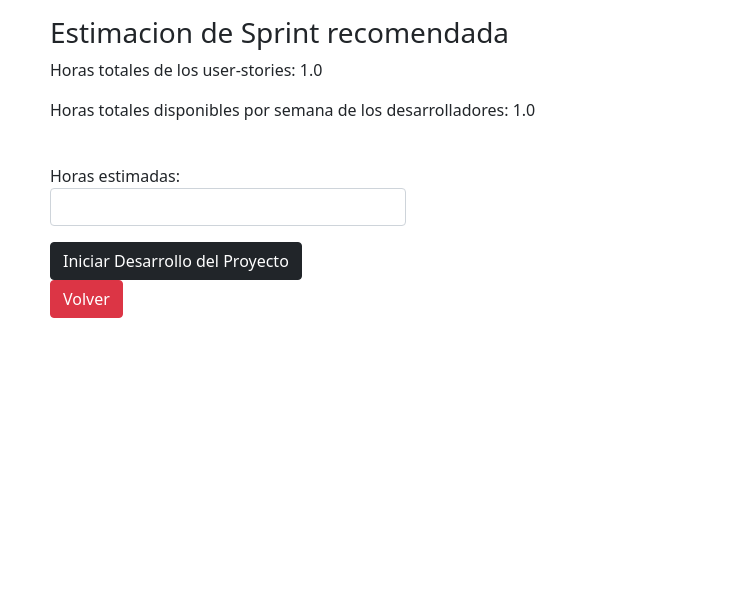
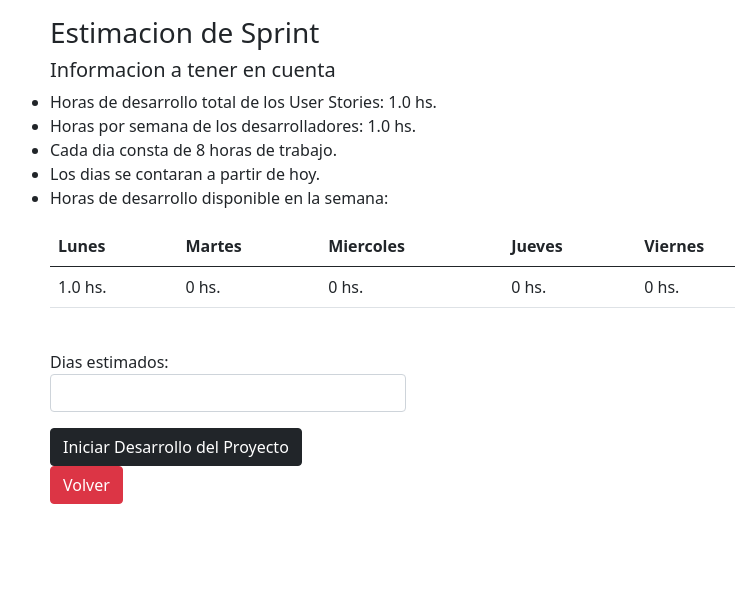
Before and after one commit to Giuli1297/scrum-kanban-pm, a Django app: a page that uses templates/sprint/estimarSprint.html in a window 1280 px wide. Shown: the part 56-670 px from the top of the page, without its empty margins (32-767 px from the left). Run offline with Django 3.2, Linux system fonts and the light colour scheme; tables that the repository leaves empty hold one stand-in row (values such as "Sample post"); some libraries are stand-ins or nearby versions.

Commit message:
Burndown chart2

```diff
--- a/projectmanager/forms.py
+++ b/projectmanager/forms.py
@@ -330,4 +330,4 @@ class EstimacionSprint(forms.Form):
     """
         Clase formulario para la estimacion de un sprint de proyecto
     """
-    horas_estimadas = forms.FloatField(widget=forms.NumberInput(attrs={'class': 'form-control'}))
+    dias_estimados = forms.IntegerField(widget=forms.NumberInput(attrs={'class': 'form-control'}))
--- a/projectmanager/models/sprint_model.py
+++ b/projectmanager/models/sprint_model.py
@@ -40,7 +40,9 @@ class Sprint(models.Model):
         ('en_desarrollo', 'Sprint en desarrollo'),
     )
     fecha_inicio = models.DateTimeField(null=True, blank=True)
-    duracion_estimada = models.FloatField(null=True, blank=True)
+    fecha_inicio_desarrollo = models.DateTimeField(null=True, blank=True)
+    duracion_estimada_dias = models.IntegerField(null=True, blank=True)
+    horas_realizadas = models.FloatField(null=True, blank=True, default=0)
     fecha_finalizacion = models.DateTimeField(null=True, blank=True)
     estado = models.CharField(max_length=20, choices=ESTADOS, default='conf1')
     proyecto = models.ForeignKey(Proyecto, related_name="registro_sprints", on_delete=models.CASCADE, null=True)
--- a/projectmanager/views/general_views.py
+++ b/projectmanager/views/general_views.py
@@ -74,7 +74,6 @@ class VerificationView(View):
                 return redirect('home')
             user.is_active = True
             user.save()
-
             # Log activity
             SystemActivity.objects.create(usuario=request.user,
                                           descripcion="Se ha verificado al usuario " + user.username)
--- a/projectmanager/views/sprint_views.py
+++ b/projectmanager/views/sprint_views.py
@@ -39,6 +39,7 @@ from django.http import JsonResponse
 from django.urls import reverse_lazy, reverse
 from django.contrib.sites.shortcuts import get_current_site
 from projectmanager.views.general_views import UserAccessMixin
+from django.utils import timezone
 
 
 class CargarSprintBacklog(View):
@@ -262,20 +263,36 @@ class EstimarSprint(View):
         form = EstimacionSprint()
         proyecto = Proyecto.objects.get(slug=slug)
         sprint = proyecto.sprint_actual
-        horas = 0
+        horas_us_total = 0
         horas_desarrolladores = 0
+        horas_por_dia = {'lun': 0,
+                         'mar': 0,
+                         'mie': 0,
+                         'jue': 0,
+                         'vie': 0}
         for us in sprint.sprint_backlog.all():
             if not us.tiempoEstimado > 0:
                 messages.error(request, "Faltan Estimar User Stories")
                 return redirect('proyecto_gestion', slug=slug)
-            horas = horas + us.tiempoEstimado
+            horas_us_total = horas_us_total + us.tiempoEstimado
         for tiempo in proyecto.tiempos_de_usuarios.all():
             horas_desarrolladores += tiempo.horas
+            if tiempo.dia == 'LUN':
+                horas_por_dia['lun'] += tiempo.horas
+            if tiempo.dia == 'MAR':
+                horas_por_dia['mar'] += tiempo.horas
+            if tiempo.dia == 'MIE':
+                horas_por_dia['mie'] += tiempo.horas
+            if tiempo.dia == 'JUE':
+                horas_por_dia['jue'] += tiempo.horas
+            if tiempo.dia == 'VIE':
+                horas_por_dia['vie'] += tiempo.horas
 
-        # proyecto.sprint_actual.duracion_estimada
+                # proyecto.sprint_actual.duracion_estimada
         context = {
-            'horas': horas,
+            'horas': horas_us_total,
             'horas_desarrolladores': horas_desarrolladores,
+            'horas_por_dia': horas_por_dia,
             'form': form,
             'proyecto': proyecto
         }
@@ -287,8 +304,9 @@ class EstimarSprint(View):
         form = EstimacionSprint(request.POST)
 
         if form.is_valid():
-            horasEstimadas = form.cleaned_data['horas_estimadas']
-            sprint.duracion_estimada = horasEstimadas
+            diasEstimados = form.cleaned_data['dias_estimados']
+            sprint.duracion_estimada_dias = diasEstimados
+            sprint.fecha_inicio_desarrollo = timezone.now().date()
             sprint.estado = 'conf3'
             sprint.save()
             for us in sprint.sprint_backlog.all():
@@ -317,9 +335,16 @@ class VerBurndownChartView(View):
 class getDataForBurndownChart(View):
     def get(self, request, slug, *args, **kwargs):
         proyecto = Proyecto.objects.get(slug=slug)
-        duracionSprint = proyecto.sprint_actual.duracion_estimada
+        horas_us_total = 0
+        for us in proyecto.sprint_actual.sprint_backlog.all():
+            if not us.tiempoEstimado > 0:
+                messages.error(request, "Faltan Estimar User Stories")
+                return redirect('proyecto_gestion', slug=slug)
+            horas_us_total = horas_us_total + us.tiempoEstimado
+        duracionSprint = proyecto.sprint_actual.duracion_estimada_dias
         data = {
-            'horas_estimadas': duracionSprint,
+            'dias_estimados': duracionSprint,
+            'horas_us_totales': horas_us_total,
             'horas_desarrolladas': 0
         }
         return JsonResponse(data)
--- a/templates/sprint/estimarSprint.html
+++ b/templates/sprint/estimarSprint.html
@@ -2,9 +2,37 @@
 
 {% block content %}
 <div class="row mb-3">
-    <h3>Estimacion de Sprint recomendada</h3>
-    <p>Horas totales de los user-stories: {{ horas }}</p>
-    <p>Horas totales disponibles por semana de los desarrolladores: {{ horas_desarrolladores }}</p>
+    <h3>Estimacion de Sprint</h3>
+    <h5>Informacion a tener en cuenta</h5>
+    <ul>
+        <li>Horas de desarrollo total de los User Stories: {{ horas }} hs.</li>
+        <li>Horas por semana de los desarrolladores: {{ horas_desarrolladores }} hs.</li>
+        <li>Cada dia consta de 8 horas de trabajo.</li>
+        <li>Los dias se contaran a partir de hoy.</li>
+        <li>Horas de desarrollo disponible en la semana:</li>
+    </ul>
+    <div class="col-md-8">
+        <table class="table">
+          <thead>
+            <tr>
+              <th scope="col">Lunes</th>
+              <th scope="col">Martes</th>
+              <th scope="col">Miercoles</th>
+              <th scope="col">Jueves</th>
+              <th scope="col">Viernes</th>
+            </tr>
+          </thead>
+          <tbody>
+                <tr>
+                  <td>{{ horas_por_dia.lun }} hs.</td>
+                  <td>{{ horas_por_dia.mar }} hs.</td>
+                  <td>{{ horas_por_dia.mie }} hs.</td>
+                  <td>{{ horas_por_dia.jue }} hs.</td>
+                  <td>{{ horas_por_dia.vie }} hs.</td>
+                </tr>
+          </tbody>
+        </table>
+    </div>
 </div>
 <div class="row mb-3">
     <div class="form-group col-md-4">
--- a/templates/sprint/estimar_us_sm.html
+++ b/templates/sprint/estimar_us_sm.html
@@ -4,6 +4,11 @@
 <div class="row mb-3">
     <h3>Asigne y Estime en horas el User Story:</h3>
     <p>{{ ustory.descripcion }}</p>
+    <h5>Informacion a tener en cuenta</h5>
+    <ul>
+        <li>Cada dia consta de 8 horas de trabajo.</li>
+        <li>Informacion de disponibilidad de desarrolladores en pagina anterior.</li>
+    </ul>
 </div>
 <div class="row mb-3">
     <div class="form-group col-md-4">
```
Also changed, not shown: templates/sprint/burndown_chart.html (+8 -12 lines), projectmanager/migrations/0005_sprint_fecha_inicio_desarrollo.py (added), projectmanager/migrations/0006_sprint_horas_realizadas.py (added), projectmanager/migrations/0007_auto_20211007_2052.py (added).
